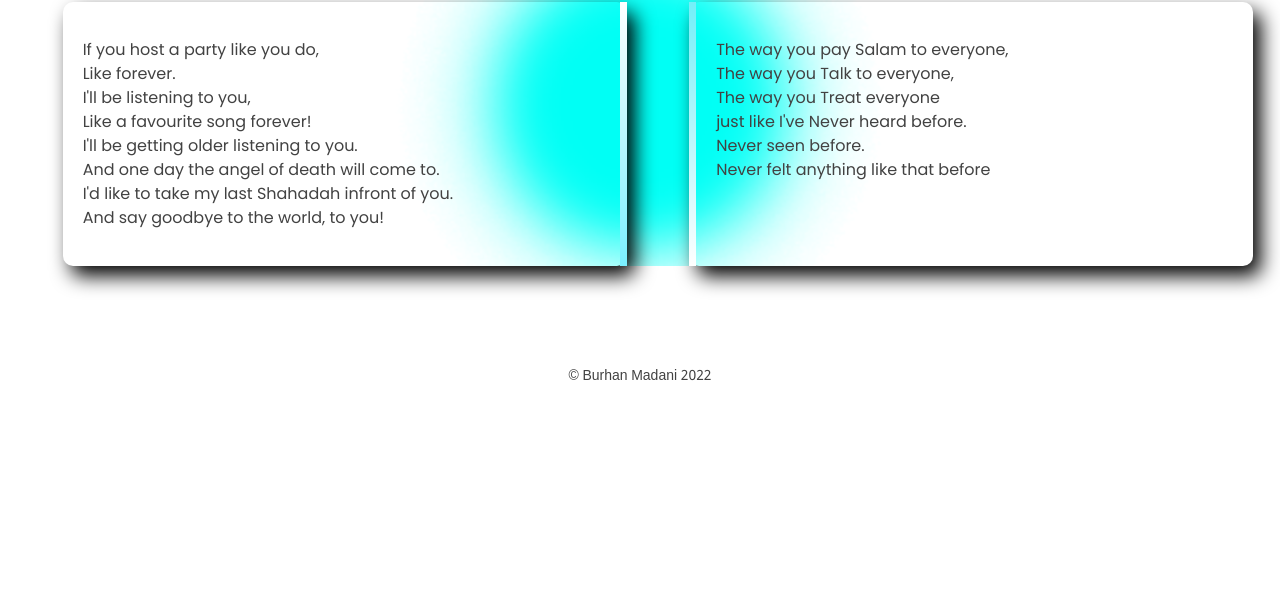
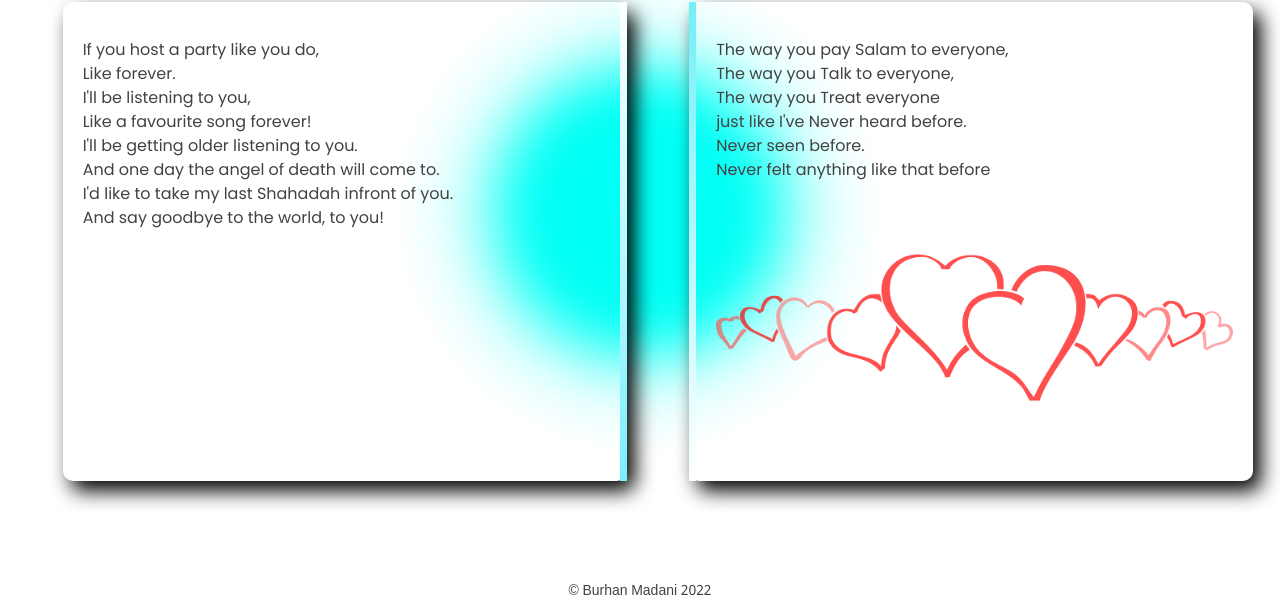
Before and after one commit to Burhanmadani/Tanha, a plain HTML site: page index.html in a window 1280 px wide. Shown: the part 6259-6875 px from the top of the page. Before the commit the page ends 6660 px from the top, so only its background shows below. Drawn offline with Linux system fonts and the light colour scheme; a web font is replaced by a local one.

Commit message:
heart added

```diff
--- a/index.html
+++ b/index.html
@@ -216,6 +216,7 @@
                 <p>The way you pay Salam to everyone,<br>The way you Talk to everyone,<br> The way you Treat
                     everyone<br> just like I've Never heard before. <br> Never seen before. <br> Never felt anything
                     like that before</p>
+                   <img src="images/hearts-37208_1280.png" alt="">
             </div>
         </div>
 
```
